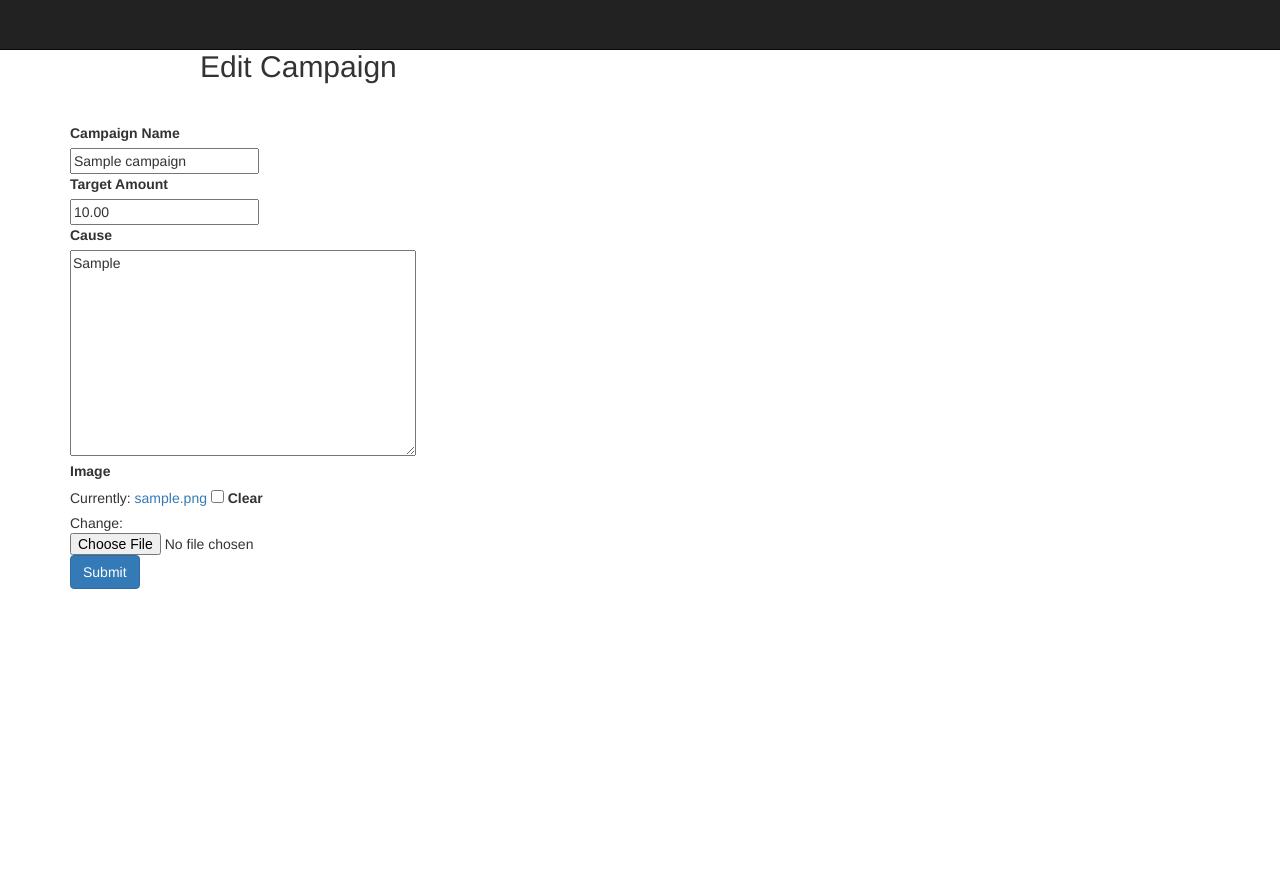
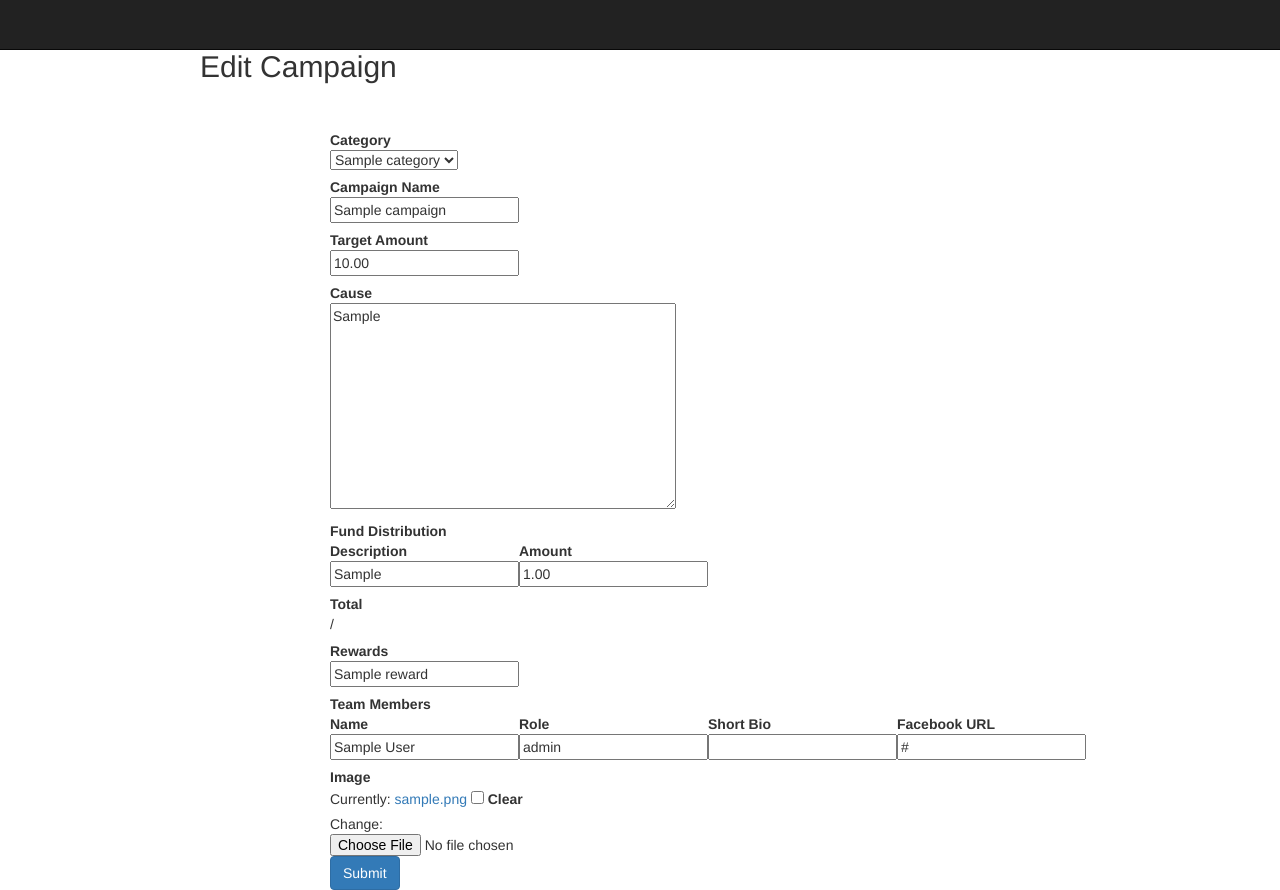
Before and after one commit to agiliq/fundraiser, a Django app: a page that uses templates/base.html in a window 1280 px wide. Before the commit the page ends 589 px from the top, so only its background shows below. Run offline with Django 3.2, Linux system fonts and the light colour scheme; a user stored in the database is signed in; tables that the repository leaves empty hold one stand-in row (values such as "Sample post"); parts of the project's set-up code (start-up, migrations or seed data) failed here and were passed over; some libraries are stand-ins or nearby versions.

Commit message:
Updated the Edit Campaign template and CampaignUpdate view

```diff
--- a/campaigns/templates/campaigns/campaign_update_form.html
+++ b/campaigns/templates/campaigns/campaign_update_form.html
@@ -50,9 +50,15 @@
     <input type="submit" value="Submit" />
 </form> -->
 <div>
-  <form method="post" action="" class="form-horizontal" enctype="multipart/form-data">
+  <form method="post" action="{% url 'campaigns:edit_campaign' campaign.slug%}" class="form-horizontal" enctype="multipart/form-data">
   	 {% csrf_token %}
-
+        <div class="control-group">
+            <label class="control-label" for="category">Category</label>
+            <div class="controls">{{ form.category }}
+                 {% if errors.category.0 %}
+                        <span class="help-inline">{{ errors.category.0}}</span>
+                {% endif %}
+            </div>
         </div>
 		<div class="control-group">
 	        <label class="control-label" for="campaign_name">Campaign Name</label>
@@ -80,6 +86,96 @@
 	            {% endif %}
 	        </div>
         </div>
+        <div class="control-group">
+            <label class="control-label">Fund Distribution</label>
+            <div class="controls">
+                <table class="fund-dist">
+                    <thead>
+                        <tr>
+                            <th>Description</th>
+                            <th>Amount</th>
+                            <th> </th>
+                        </tr>
+                    </thead>
+                    <tbody>
+                    {% for each in campaign.fund_distribution.all %}
+                        <tr class="row{{forloop.counter}}">
+                            <td >
+                               <input type="text" value="{{each.usage}}" name="fund-dist-desc{{forloop.counter}}">
+                            </td>
+                            <td >
+                            <input type="text"  value="{{each.allocation}}" name="fund-dist-amt{{forloop.counter}}">
+                            </td>
+                            <td>
+                                <i class="icon-plus-sign"></i><i class="icon-minus-sign" hidden></i>
+                            </td>
+                        </tr>
+                    {% endfor %}
+                    </tbody>
+                </table>
+            </div>
+        </div>
+        <div class="control-group">
+            <label class="control-label">Total</label>
+            <div class="controls">
+                <span id="from-fund"></span>/ <span id="total"></span><span id="errors" style="color:red"></span>
+            </div>
+        </div>
+        <div class="control-group">
+            <label class="control-label">Rewards</label>
+            <div class="controls">
+                <table class="rewards">
+                    <tbody>
+                    {% for each in campaign.rewards.all %}
+                        <tr class="row1">
+                            <td >
+                                <input type="text" value="{{each.title}}" name="rewards{{forloop.counter}}">
+                            </td>
+                            <td>
+                                <i class="icon-plus-sign"></i><i class="icon-minus-sign" hidden></i>
+                            </td>
+                        </tr>
+                    {% endfor %}
+                    </tbody>
+                </table>
+            </div>
+        </div>
+        <div class="control-group">
+            <label class="control-label">Team Members</label>
+            <div class="controls">
+                <table class="team-member">
+                    <thead>
+                        <tr>
+                            <th>Name</th>
+                            <th>Role</th>
+                            <th>Short Bio</th>
+                            <th>Facebook URL</th>
+                            <th></th>
+                        </tr>
+                    </thead>
+                    <tbody>
+                    {% for each in campaign.teammember_set.all %}
+                        <tr class="row1">
+                            <td >
+                                <input type="text" name="name{{forloop.counter}}" value="{{each.name}}">
+                            </td>
+                            <td >
+                            <input type="text" value="{{each.role}}" name="role{{forloop.counter}}">
+                            </td>
+                            <td >
+                                <input type="text" value="{{each.short_desc}}" name="short-bio{{forloop.counter}}">
+                            </td>
+                            <td >
+                            <input type="text" value="{{each.fb_url}}" name="fb-url{{forloop.counter}}">
+                            </td>
+                            <td>
+                                <i class="icon-plus-sign"></i><i class="icon-minus-sign"></i>
+                            </td>
+                        </tr>
+                    {% endfor %}
+                    </tbody>
+                </table>
+        </div>
 	    <div class="control-group">
 	        <label class="control-label" for="cause">Image</label>
 	        <div class="controls">
--- a/campaigns/templates/campaigns/create_a_campaign.html
+++ b/campaigns/templates/campaigns/create_a_campaign.html
@@ -42,6 +42,8 @@
 
      });
   </script>
+
+    <script src="{{STATIC_URL}}bootstrap/js/campaign_add.js"></script>
 {% endblock %}
 {% block content %}
   <h4>Create a Campaign</h4>
@@ -50,7 +52,7 @@
   <form method="post" action="{% url 'campaigns:create_a_campaign' %}" class="form-horizontal" enctype="multipart/form-data">
   	 {% csrf_token %}
         <div class="control-group">
-            <label class="control-label" for="campaign_name">Category</label>
+            <label class="control-label" for="category">Category</label>
             <div class="controls">{{ form.category }}
                  {% if errors.category.0 %}
                         <span class="help-inline">{{ errors.category.0}}</span>
--- a/campaigns/views.py
+++ b/campaigns/views.py
@@ -19,34 +19,42 @@
 from campaigns.forms import CampaignForm
 
 
+def get_extra_data(post):
+    fdd = [k for k in post.keys() if k.startswith('fund-dist-d')]
+    fda = [k for k in post.keys() if k.startswith('fund-dist-a')]
+    fdd.sort()
+    fda.sort()
+    tup_fd = [(post[fdd[i]],
+               post[fda[i]]) for i in range(len(fda))]
+    rew = [k for k in post.keys() if k.startswith('reward')]
+    rew.sort()
+    tup_rew = [post[rew[i]] for i in range(len(rew))]
+    name = [k for k in post.keys() if k.startswith('name')]
+    role = [k for k in post.keys() if k.startswith('role')]
+    short_desc = [k for k in post.keys()
+                  if k.startswith('short-bio')]
+    fb_url = [k for k in post.keys() if k.startswith('fb')]
+    name.sort()
+    role.sort()
+    short_desc.sort()
+    fb_url.sort()
+    tup_tm = [(post[name[i]],
+               post[role[i]],
+               post[short_desc[i]],
+               post[fb_url[i]])
+              for i in range(len(name))]
+    return (tup_fd, tup_rew, tup_tm)
+
+
 @login_required
 def create_a_campaign(request):
     form = CampaignForm()
     if request.method == 'POST':
         form = CampaignForm(request.POST, request.FILES)
-        fdd = [k for k in request.POST.keys() if k.startswith('fund-dist-d')]
-        fda = [k for k in request.POST.keys() if k.startswith('fund-dist-a')]
-        fdd.sort()
-        fda.sort()
-        tup_fd = [(request.POST[fdd[i]],
-                   request.POST[fda[i]]) for i in range(len(fda))]
-        rew = [k for k in request.POST.keys() if k.startswith('reward')]
-        rew.sort()
-        tup_rew = [request.POST[rew[i]] for i in range(len(rew))]
-        name = [k for k in request.POST.keys() if k.startswith('name')]
-        role = [k for k in request.POST.keys() if k.startswith('role')]
-        short_desc = [k for k in request.POST.keys()
-                      if k.startswith('short-bio')]
-        fb_url = [k for k in request.POST.keys() if k.startswith('fb')]
-        name.sort()
-        role.sort()
-        short_desc.sort()
-        fb_url.sort()
-        tup_tm = [(request.POST[name[i]],
-                   request.POST[role[i]],
-                   request.POST[short_desc[i]],
-                   request.POST[fb_url[i]])
-                  for i in range(len(name))]
+        extra_data = get_extra_data(request.POST)
+        tup_fd = extra_data[0]
+        tup_rew = extra_data[1]
+        tup_tm = extra_data[2]
         if form.is_valid():
             person = Person.objects.get(user=request.user)
             cam_obj = form.save(commit=False)
@@ -72,7 +80,7 @@
                     tm.save()
 
             return HttpResponseRedirect(
-                reverse('campaigns: list_of_campaigns'))
+                reverse('campaigns:list_of_campaigns'))
         else:
             form = CampaignForm()
 
@@ -112,7 +120,13 @@
     form_class = CampaignForm
 
     def get_success_url(self):
-        return reverse("campaigns: campaign_detail", args=[self.object.slug])
+        return reverse("campaigns:campaign_detail", args=[self.object.slug])
+
+    def post(self, request, *args, **kwargs):
+        form = CampaignForm(self.request.POST, self.request.FILES)
+        if form.is_valid():
+            print get_extra_data(form.data)
+        return super(CampaignUpdate, self).post(request, *args, **kwargs)
 
 
 class MyCampaigns(generic.ListView):
--- a/templates/base.html
+++ b/templates/base.html
@@ -20,7 +20,6 @@
         <script src="{{STATIC_URL}}bootstrap/js/jquery-1.10.1.min.js" type="text/javascript"></script>
         <script src="{{STATIC_URL}}bootstrap/js/bootstrap.js" type="text/javascript"></script>
         <script src="{{STATIC_URL}}bootstrap/js/bootstrap.min.js" type="text/javascript"></script>
-        <script src="{{STATIC_URL}}bootstrap/js/campaign.js" type="text/javascript"></script>
         <script src="{{STATIC_URL}}fundraiser/js/fundraiser.js" type="text/javascript"></script>
         <!--<script type="text/javascript" src="http://ajax.googleapis.com/ajax/libs/jqueryui/1.8.0/jquery-ui.js"></script> -->
     {% endblock %}
```
